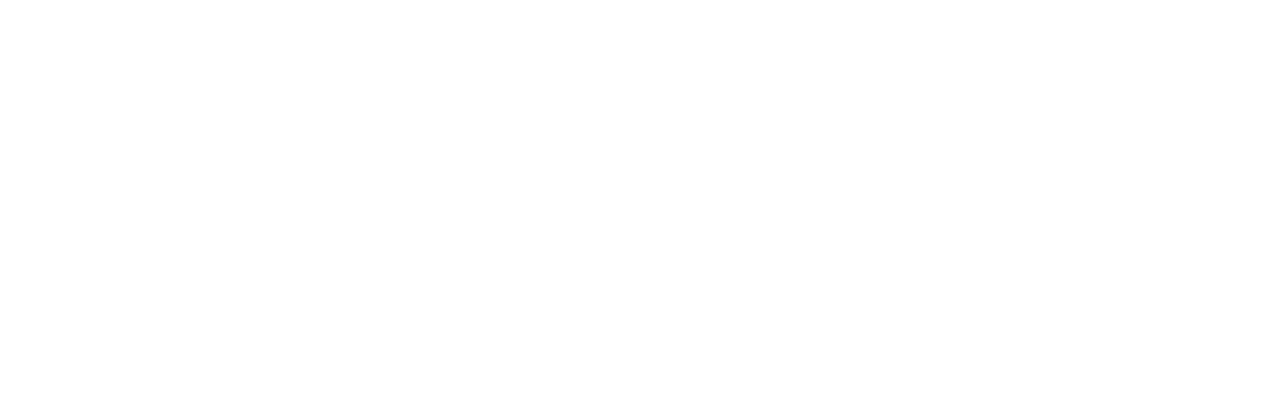
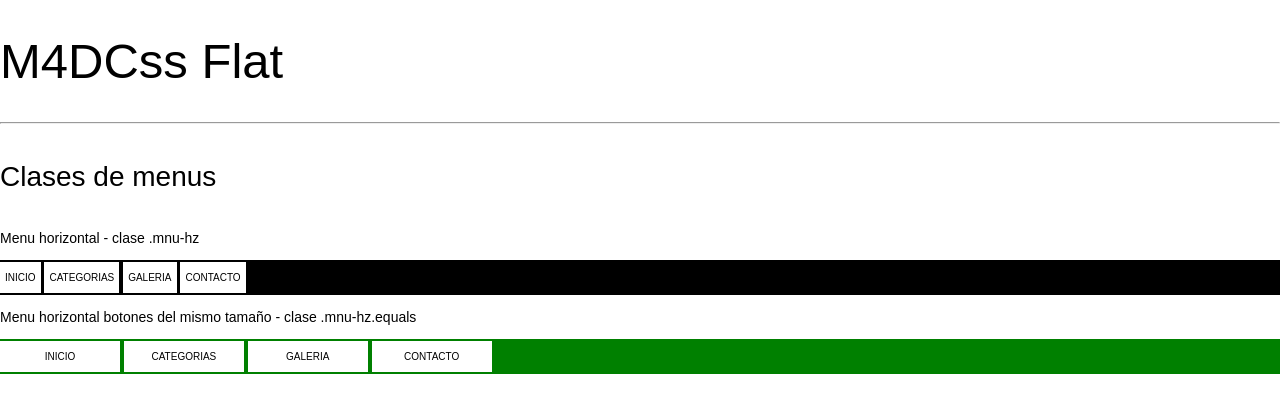
Before and after one commit to j4rek/m4dcss, a plain HTML site: page menus/index.html in a window 1280 px wide. Drawn offline with Linux system fonts and the light colour scheme.

Commit message:
Actualización ayuda menus

```diff
--- a/menus/index.html
+++ b/menus/index.html
@@ -3,22 +3,37 @@
 <head>
 	<meta charset="utf-8" />
 	<link rel="stylesheet" href="m4dcss-flat-menus.css" />
+	<link rel="stylesheet" href="../m4dcss-flat-base.css" />
 </head>
 <body>
-	<nav class="mnu-hz">
+	<h1>M4DCss Flat</h1>
+	<hr />
+
+	<h4>Clases de menus</h4>
+	<p>Menu horizontal - clase .mnu-hz</p>
+	<nav class="mnu-hz" style="background:black;">
 		<ul>
 			<li>
-				<menu1></menu1>
+				<a href="">Inicio</a>
 			</li>
 			<li>
-				<menu2></menu2>
+				<a href="">Categorias</a>
 			</li>
 			<li>
-				<menu3></menu3>
+				<a href="">Galeria</a>
 			</li>
 			<li>
-				<menu4></menu4>
+				<a href="">Contacto</a>
 			</li>
+		</ul>
+	</nav>
+	<p>Menu horizontal botones del mismo tamaño - clase .mnu-hz.equals</p>
+	<nav class="mnu-hz equals" style="background:green;">
+		<ul>
+			<li><a href="">Inicio</a></li>
+			<li><a href="">Categorias</a></li>
+			<li><a href="">galeria</a></li>
+			<li><a href="">contacto</a></li>
 		</ul>
 	</nav>
 </body>
```
